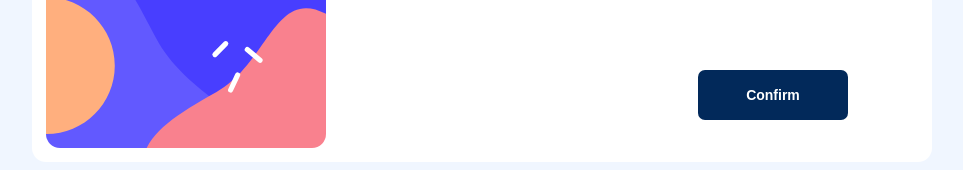
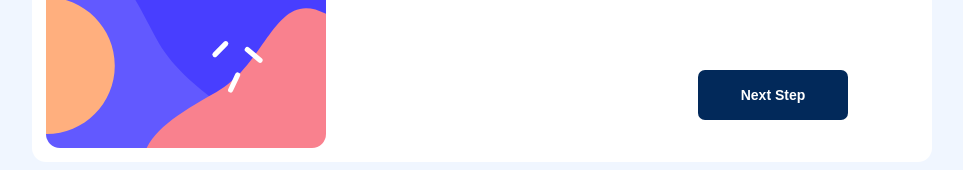
Before and after one commit to annakoruc/FrontendMentor_MultiStepForm, a React app: page / in a window 1280 px wide. Shown: the part 480-650 px from the top of the page, without its empty margins (158-1121 px from the left). Built offline with nearby package versions, Linux system fonts and the light colour scheme.

Commit message:
refactor

```diff
--- a/src/components/steps/FirstStep.jsx
+++ b/src/components/steps/FirstStep.jsx
@@ -81,7 +81,7 @@ export const FirstStep = (props) => {
               Phone Number
             </Input>
           </div>
-          <button type="submit">Confirm</button>
+          <button type="submit">Next Step</button>
         </FirstStepStyle>
       )}
     </Formik>
```
